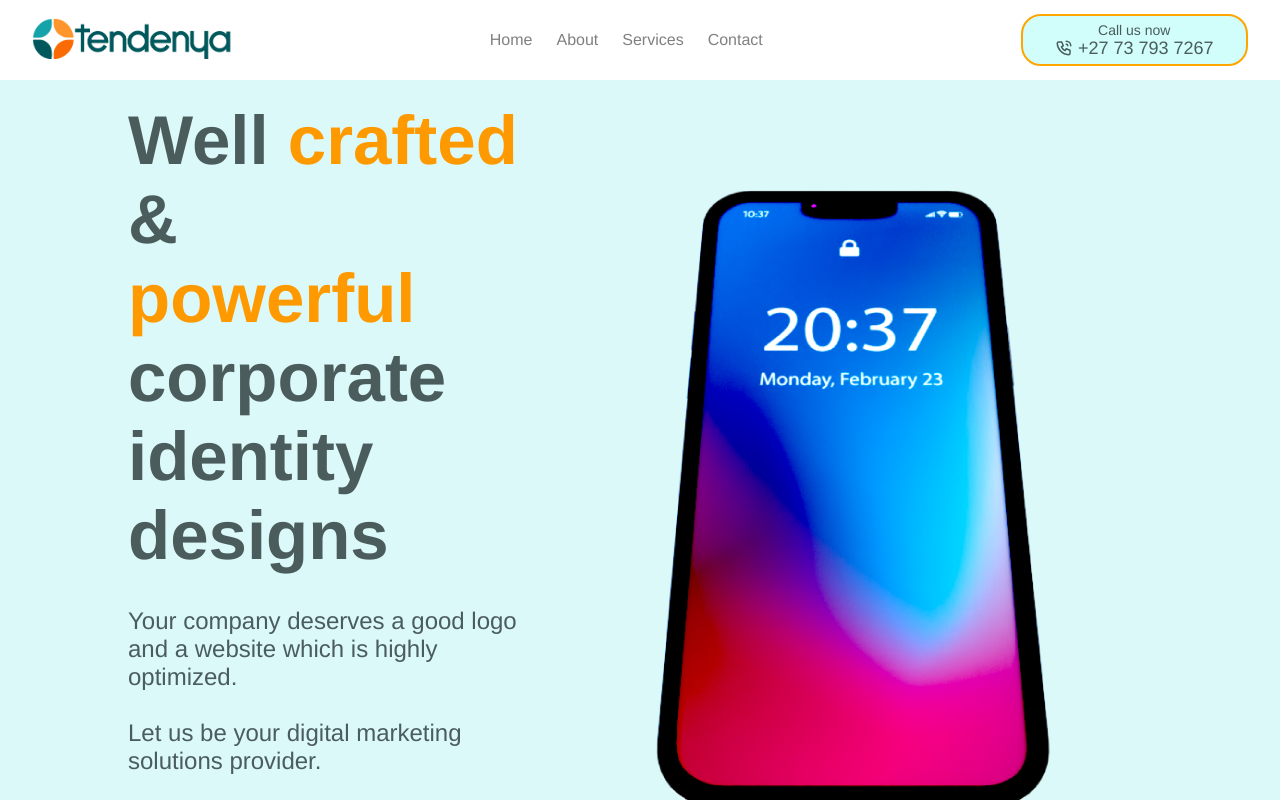
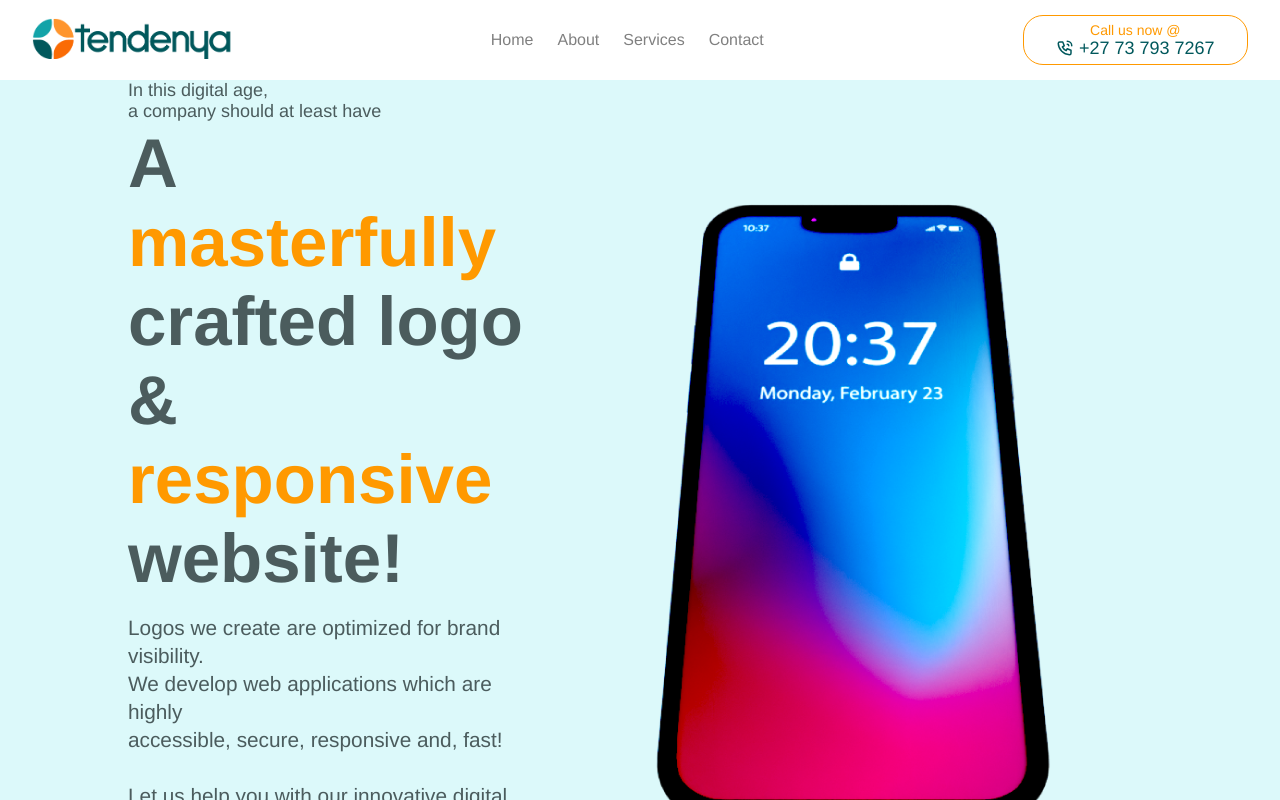
Before and after one commit to ntende-Dev/tendenyaweb, a Next.js app: page / in a window 1280 px wide. Shown: the top 800 px of the page. Built offline with nearby package versions, Linux system fonts and the light colour scheme.

Commit message:
edited the landing page

```diff
--- a/app/Home.module.scss
+++ b/app/Home.module.scss
@@ -10,7 +10,7 @@
   .homeWrapper {
     display: flex;
     justify-content: space-between;
-    gap: 2em;
+    gap: 1em;
     margin: auto;
     padding: 0 4em;
     width: 90%;
@@ -20,7 +20,16 @@
       display: flex;
       flex-direction: column;
       justify-content: center;
-      gap: 2em;
+      gap: 1em;
+
+      .breadCrumb {
+        margin-bottom: -14px;
+        font-size: 18px;
+
+        @media (max-width: 768px) {
+          text-align: center;
+        }
+      }
 
       .title {
         font-size: 69px;
@@ -29,9 +38,17 @@
         span {
           color: $secondary-color;
         }
+
+        @media (min-width: 481px) and (max-width: 767px) {
+          font-size: 48px;
+        }
+        @media (min-width: 768px) and (max-width: 1024px) {
+          font-size: 58px;
+        }
       }
       .para {
-        font-size: 1.5em;
+        font-size: 1.3em;
+        line-height: 1.35;
       }
 
       @media (max-width: 768px) {
@@ -57,6 +74,13 @@
       img {
         align-self: center;
       }
+
+      @media (max-width: 768px) {
+        img {
+          width: 400px;
+          height: 500px;
+        }
+      }
     }
 
     @media (max-width: 768px) {
--- a/app/components/Nav/Nav.module.scss
+++ b/app/components/Nav/Nav.module.scss
@@ -1,3 +1,5 @@
+@import "../../config";
+
 .navContainer {
   height: 80px;
   display: flex;
@@ -60,8 +62,7 @@
     }
     .navBtn {
       padding: 0.3em 1.8em;
-      border: 2px solid orange;
-      background-color: rgb(209, 253, 250);
+      border: 1.5px solid $secondary-color;
       font-size: 18px;
       display: flex;
       flex-direction: column;
@@ -72,8 +73,10 @@
       .btnText {
         text-align: center;
         display: flex;
+        font-weight: 500;
         align-items: center;
         gap: 5px;
+        color: $primary-color;
       }
       .callUs {
         text-align: center;
@@ -81,6 +84,15 @@
         align-items: center;
         justify-content: center;
         font-size: 14px;
+        color: $secondary-color;
+      }
+
+      &:hover {
+        background-color: $secondary-color;
+        .btnText,
+        .callUs {
+          color: $white;
+        }
       }
 
       @media (max-width: 768px) {
--- a/app/components/Nav/Navbar.tsx
+++ b/app/components/Nav/Navbar.tsx
@@ -31,7 +31,7 @@ const Navbar = () => {
           </li>
         </ul>
         <div className={n.navBtn}>
-          <p className={n.callUs}>Call us now</p>
+          <p className={n.callUs}>Call us now @</p>
           <p className={n.btnText}>
             <TbPhoneCall /> +27 73 793 7267
           </p>
--- a/app/page.tsx
+++ b/app/page.tsx
@@ -1,6 +1,8 @@
+"use client";
+
 import Image from "next/image";
 import Link from "next/link";
-import Hero from "../app/HeroImage.png";
+import Hero from "../public/heroImage.png";
 import h from "../app/Home.module.scss";
 
 export default function Home() {
@@ -8,16 +10,22 @@ export default function Home() {
     <main className={h.homeContainer}>
       <div className={h.homeWrapper}>
         <div className={h.lefty}>
+          <p className={h.breadCrumb}>
+            In this digital age, <br />a company should at least have
+          </p>
           <h1 className={h.title}>
-            Well <span className={h.spani}> crafted </span> & <br />
-            <span className={h.spani}> powerful</span> corporate <br /> identity
-            designs
+            A <span className={h.spani}> masterfully </span>
+            <br />
+            crafted logo & <br />
+            <span className={h.spani}> responsive</span> website!
           </h1>
           <p className={h.para}>
-            Your company deserves a good logo
-            <br /> and a website which is highly optimized. <br />
+            Logos we create are optimized for brand visibility. <br />
+            We develop web applications which are highly <br />
+            accessible, secure, responsive and, fast!
             <br />
-            Let us be your digital marketing solutions provider.
+            <br />
+            Let us help you with our innovative digital solutions.
           </p>
           <Link href={"/"}>
             <button className="contactBtn">Request a quote</button>
```
Also changed, not shown: public/HeroImage.png (renamed from app/HeroImage.png).
